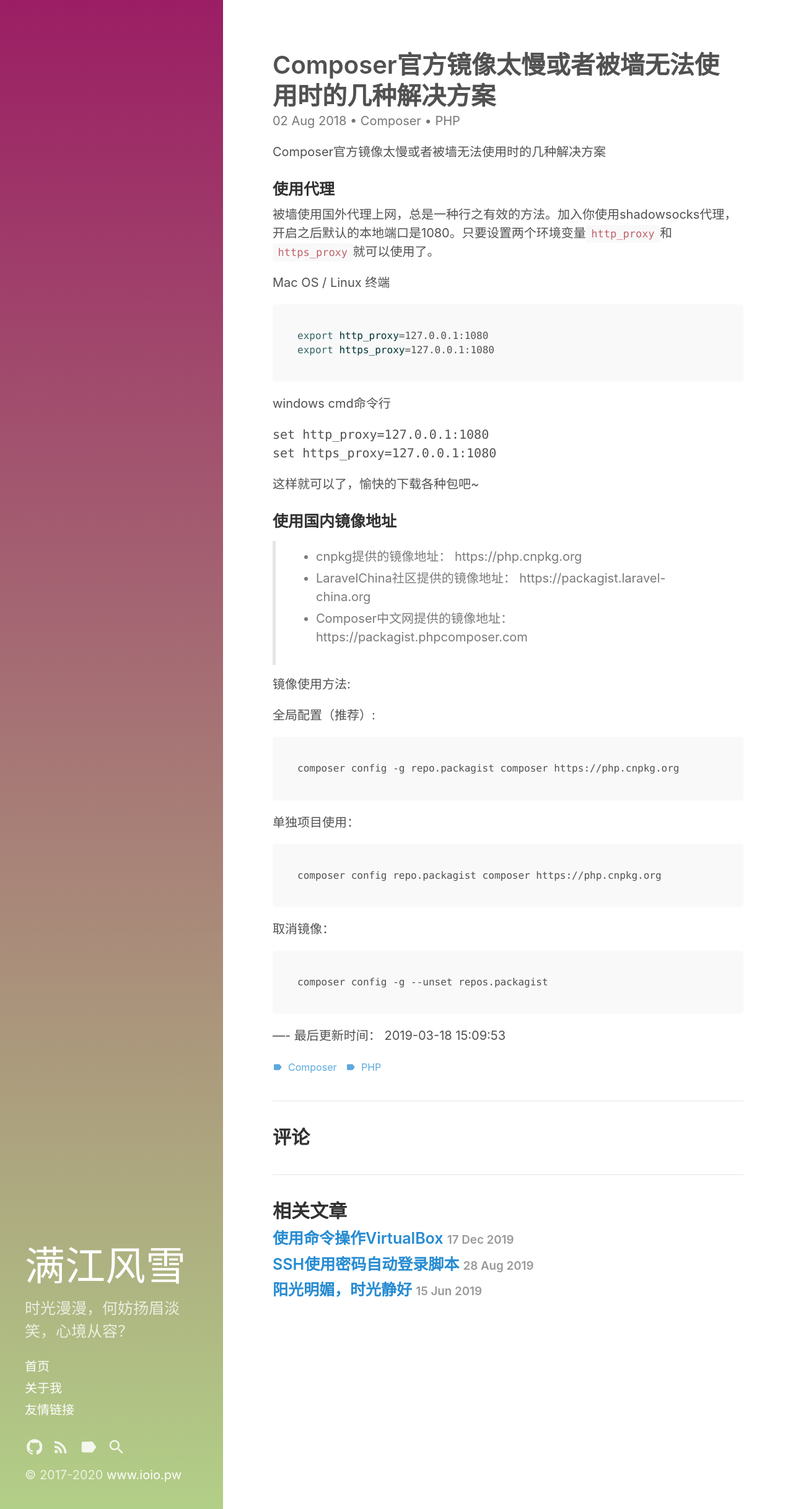
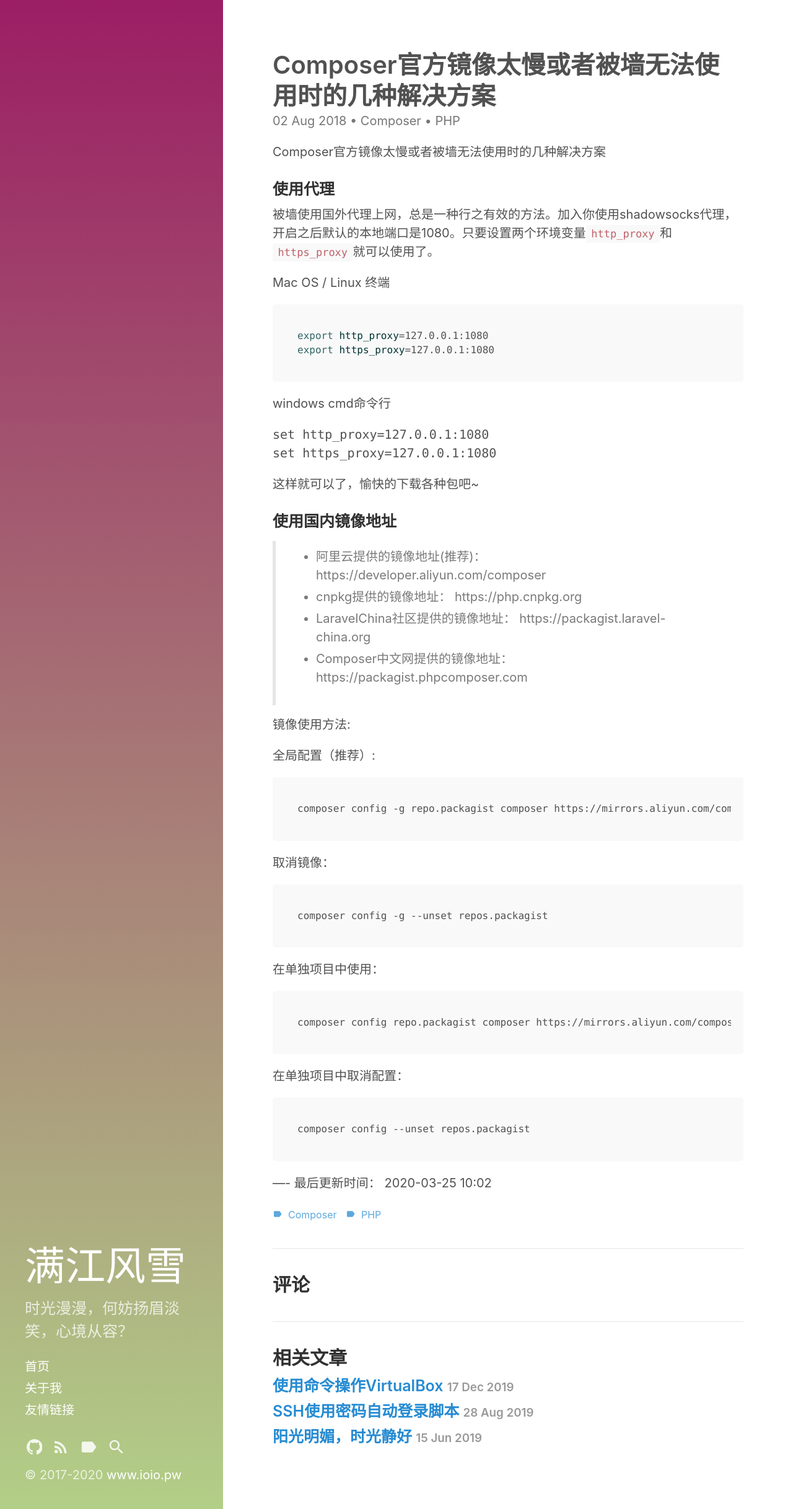
Before and after one commit to heropoo/heropoo.github.io, a Jekyll site: the page built from _posts/2018-08-22-composer-mirrors.md, in a window 1280 px wide. Shown: the whole page at 62% size. Built offline with Jekyll 4.4.1, drawn with Linux system fonts in a browser that asks for light colours; comment, search, counter and statistics services are not loaded.

Commit message:
composer

````diff
--- a/_posts/2018-08-22-composer-mirrors.md
+++ b/_posts/2018-08-22-composer-mirrors.md
@@ -30,6 +30,7 @@ set https_proxy=127.0.0.1:1080
 这样就可以了，愉快的下载各种包吧~
 
 ### 使用国内镜像地址
+> * 阿里云提供的镜像地址(推荐)：https://developer.aliyun.com/composer
 > * cnpkg提供的镜像地址： https://php.cnpkg.org
 > * LaravelChina社区提供的镜像地址： https://packagist.laravel-china.org
 > * Composer中文网提供的镜像地址： https://packagist.phpcomposer.com
@@ -38,12 +39,7 @@ set https_proxy=127.0.0.1:1080
 
 全局配置（推荐）:
 ```
-composer config -g repo.packagist composer https://php.cnpkg.org
-```
-
-单独项目使用：
-```
-composer config repo.packagist composer https://php.cnpkg.org
+composer config -g repo.packagist composer https://mirrors.aliyun.com/composer/
 ```
 
 取消镜像：
@@ -51,4 +47,14 @@ composer config repo.packagist composer https://php.cnpkg.org
 composer config -g --unset repos.packagist
 ```
 
----- 最后更新时间： 2019-03-18 15:09:53
+在单独项目中使用：
+```
+composer config repo.packagist composer https://mirrors.aliyun.com/composer/
+```
+
+在单独项目中取消配置：
+```
+composer config --unset repos.packagist
+```
+
+---- 最后更新时间： 2020-03-25 10:02
````
